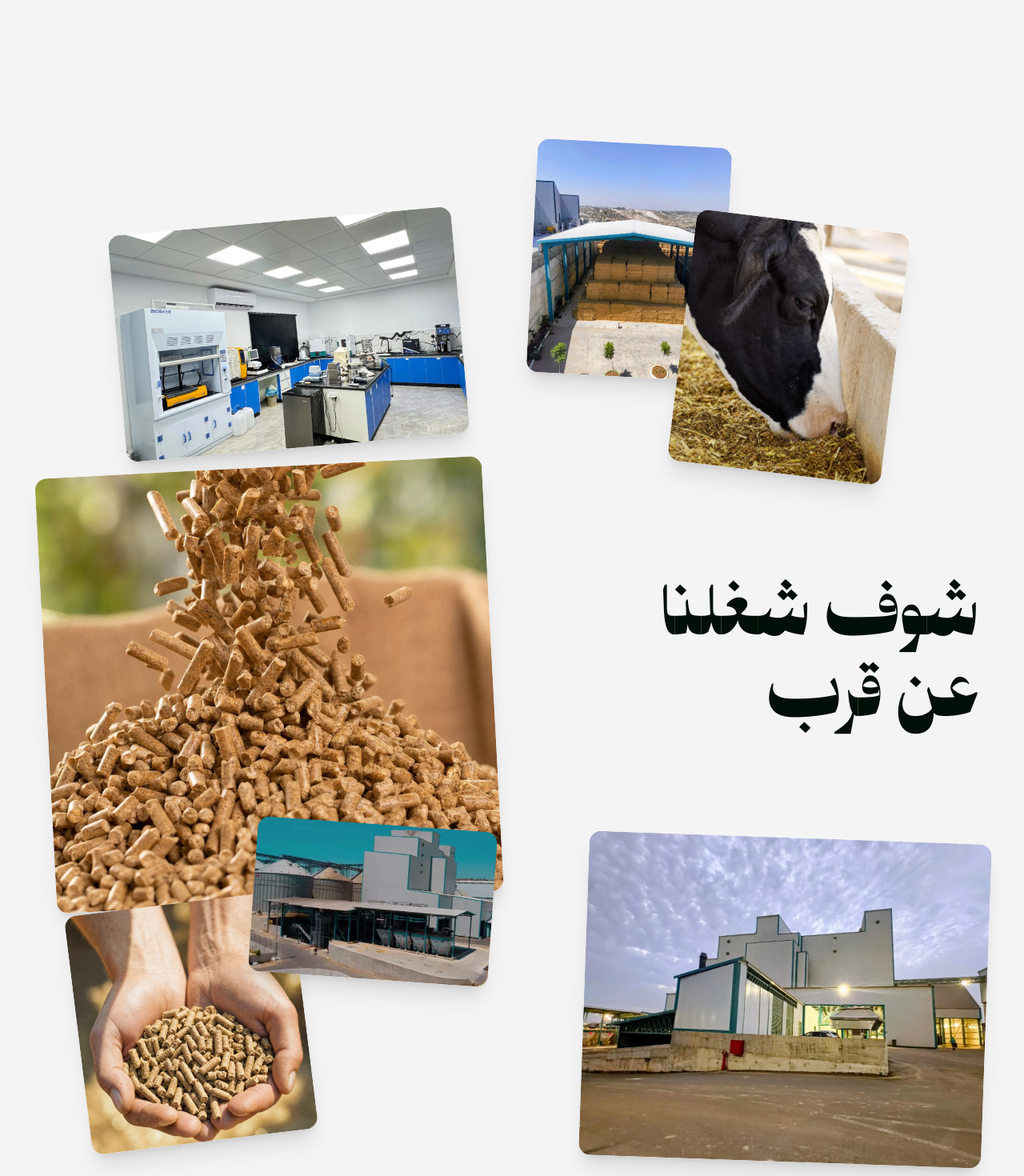
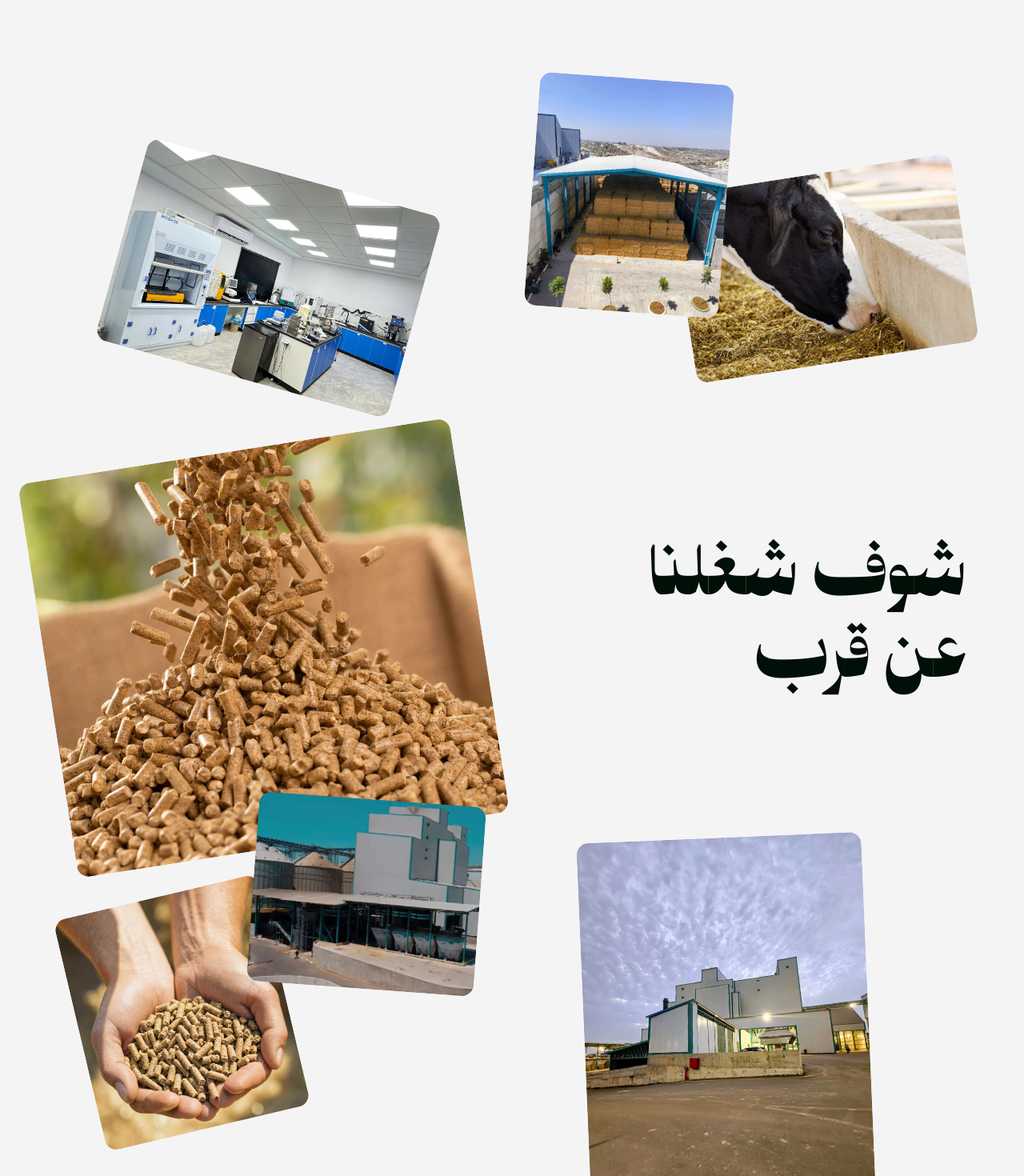
Before and after one commit to MoheebSalah/Izdehar-Animal-Feed, a Next.js app: page / in a window 1280 px wide. Shown: the part 2140-3610 px from the top of the page at 80% size. Built offline with nearby package versions, Linux system fonts and the light colour scheme.

Commit message:
fixed the gallery details

```diff
--- a/app/components/GalleryImage.tsx
+++ b/app/components/GalleryImage.tsx
@@ -10,7 +10,7 @@ type GalleryImageProps = {
 export default function GalleryImage({ src, alt, className }: GalleryImageProps) {
   return (
     <div
-      className={`absolute overflow-hidden rounded-[1.25rem] shadow-xl ${className ?? ""}`}
+      className={`absolute overflow-hidden rounded-[1.25rem] ${className ?? ""}`}
     >
       <Image src={src} alt={alt} fill sizes="50vw" className="object-cover" />
     </div>
--- a/app/gallery/Gallery.tsx
+++ b/app/gallery/Gallery.tsx
@@ -2,58 +2,58 @@ import GalleryImage from "../components/GalleryImage";
 
 export default function Gallery() {
   return (
-    <section className="relative h-[170vh] w-full overflow-hidden">
-      {/* Lab — top left */}
+    <section className="relative h-[118rem] w-full">
+      {/* Hay storage shed — top, above the image it overlaps */}
+      <GalleryImage
+        src="/assets/Image Gallery/Image 5.webp"
+        alt="مخزن الأعلاف والقش"
+        className="left-[56.1rem] top-[-2rem] h-[24.6rem] w-[20.5rem] rotate-[4.15deg] z-30"
+      />
+
+      {/* Cow eating — top right, landscape */}
+      <GalleryImage
+        src="/assets/Image Gallery/Image 2.webp"
+        alt="بقرة تأكل العلف"
+        className="left-[71.9rem] top-[8rem] h-[20rem] w-[30rem] rotate-[-8.82deg] z-20"
+      />
+
+      {/* Lab — left */}
       <GalleryImage
         src="/assets/Image Gallery/Image 4.webp"
         alt="مختبر الجودة في مصنع ازدهار"
-        className="left-[12.3rem] top-[13rem] h-[24rem] w-[36.3rem] -rotate-[5deg] z-10"
+        className="left-[12.3rem] top-[8rem] h-[22rem] w-[32rem] rotate-[15.44deg] z-10"
       />
 
-      {/* Hay storage shed — top middle */}
-      <GalleryImage
-        src="/assets/Image Gallery/Image 5.webp"
-        alt="مخزن الأعلاف والقش"
-        className="left-[56.1rem] top-[4.8rem] h-[24.6rem] w-[20.5rem] rotate-[3deg] z-10"
-      />
-
-      {/* Cow eating — top right */}
-      <GalleryImage
-        src="/assets/Image Gallery/Image 2.webp"
-        alt="بقرة تأكل العلف"
-        className="left-[71.9rem] top-[13rem] h-[26.7rem] w-[22.6rem] rotate-[7deg] z-20"
-      />
-
-      {/* Pellets pouring — left middle, large */}
+      {/* Pellets pouring — large, left of the title */}
       <GalleryImage
         src="/assets/Image Gallery/Image 1.webp"
         alt="حبيبات العلف تنسكب"
-        className="left-[4.8rem] top-[39rem] h-[45.9rem] w-[47.2rem] -rotate-[3deg] z-10"
+        className="left-[4.8rem] top-[37rem] h-[42rem] w-[46rem] rotate-[-8.82deg] z-10"
       />
 
-      {/* Factory with silos — small, middle */}
+      {/* Factory with silos — overlapping just below the pellets image */}
       <GalleryImage
         src="/assets/Image Gallery/Image 7.webp"
         alt="مصنع ازدهار وصوامع الحبوب"
-        className="left-[26.7rem] top-[76.6rem] h-[16.4rem] w-[25.3rem] rotate-[4deg] z-30"
+        className="left-[26.7rem] top-[74rem] h-[20rem] w-[24rem] rotate-[4.15deg] z-20"
       />
 
-      {/* Hands holding pellets — bottom left */}
+      {/* Hands holding pellets — bottom left, lower with a gap above it */}
       <GalleryImage
         src="/assets/Image Gallery/Image 3.webp"
         alt="يدان تحملان حبيبات العلف"
-        className="left-[8.2rem] top-[84.9rem] h-[25.3rem] w-[24rem] -rotate-[7deg] z-20"
+        className="left-[8.2rem] top-[84rem] h-[25rem] w-[22rem] rotate-[-13.3deg] z-10"
       />
 
-      {/* Factory building — bottom right */}
+      {/* Factory building — bottom right, portrait (last image) */}
       <GalleryImage
         src="/assets/Image Gallery/Image 6.webp"
         alt="مبنى مصنع ازدهار للأعلاف"
-        className="left-[61.6rem] top-[78rem] h-[34.2rem] w-[42.4rem] rotate-[2deg] z-10"
+        className="left-[61.6rem] top-[78rem] h-[40rem] w-[30rem] rotate-[-2.39deg] z-10"
       />
 
       {/* Title — right, middle */}
-      <h2 className="absolute right-[4.7rem] top-[48.6rem] z-40 text-right font-palestine text-[7.5rem] leading-[1.15] text-text">
+      <h2 className="absolute right-[6rem] top-[44.4rem] z-40 text-right font-palestine text-[7.5rem] leading-[1.15] text-text">
         شوف شغلنا
         <br />
         عن قرب
```
